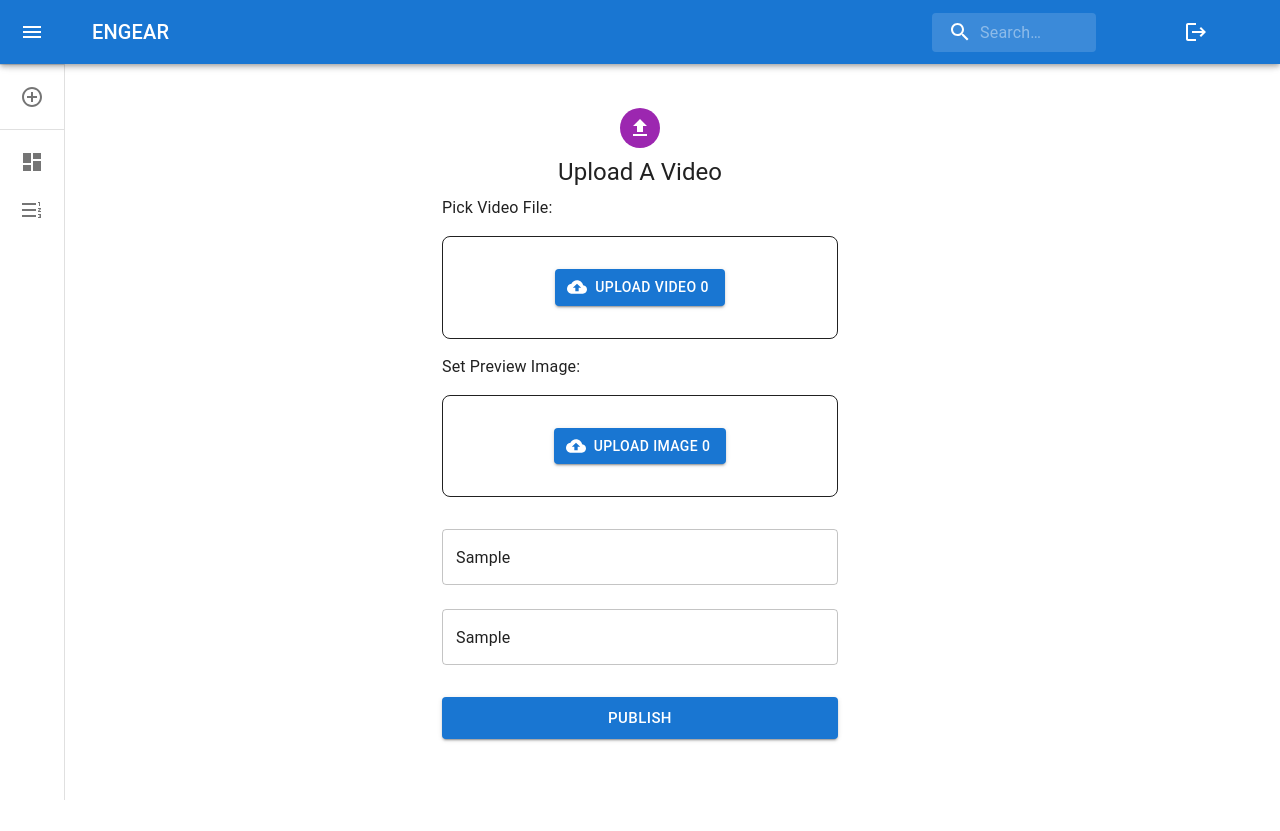
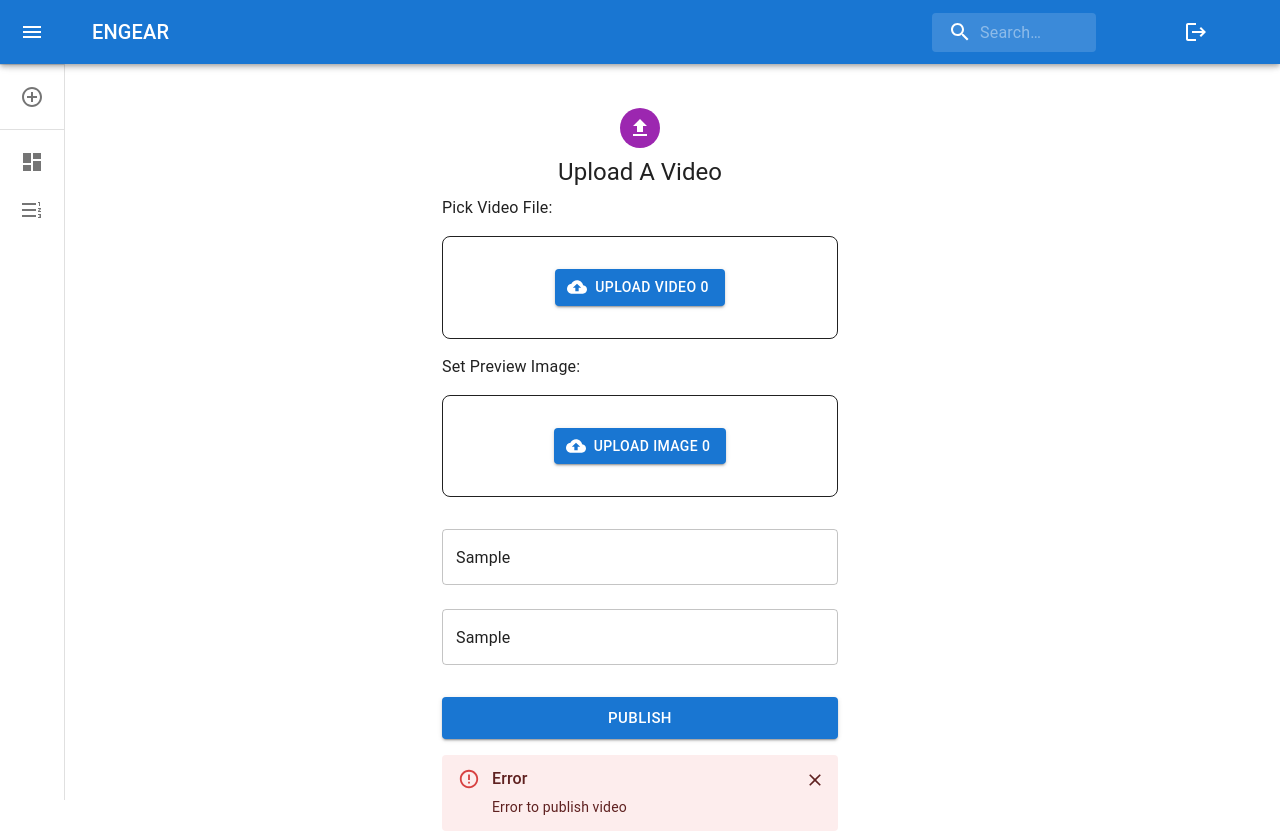
Before and after one commit to themolinario/engear, a React (Vite) app in the folder frontend/: page /add-video in a window 1280 px wide. Both pictures are taken after typing "Sample", "Sample" into the empty fields and a click on the button "PUBLISH". Before the commit the page ends 800 px from the top, so only its background shows below. Built offline with nearby package versions, Linux system fonts and the light colour scheme; no server answers.

Commit message:
feta: added alert message to upload video

```diff
--- /dev/null
+++ b/frontend/src/components/basic/AlertMessage.tsx
@@ -0,0 +1,15 @@
+import { Alert, AlertTitle } from "@mui/material";
+
+export function AlertMessage({ error, setError }: { error: { isActive: boolean, message: string }, setError: any }) {
+  const isActive = error.isActive;
+  const message = error.message;
+
+  if (isActive) {
+    return <Alert severity="error" onClose={() => {setError(false)}}>
+      <AlertTitle>Error</AlertTitle>
+      {message}
+    </Alert>;
+  }
+
+  return <></>;
+}
--- a/frontend/src/pages/AddVideoPage/index.tsx
+++ b/frontend/src/pages/AddVideoPage/index.tsx
@@ -21,6 +21,7 @@ import { useNavigate } from "react-router-dom";
 import { LinearProgress } from "@mui/material";
 import { styled } from "@mui/material/styles";
 import CloudUploadIcon from "@mui/icons-material/CloudUpload";
+import { AlertMessage } from "../../components/basic/AlertMessage.tsx";
 
 
 export function AddVideoPage() {
@@ -34,11 +35,17 @@ export function AddVideoPage() {
   const [videoURL, setVideoURL] = useState("");
   const [imgURL, setImgURL] = useState("");
   const navigate = useNavigate();
+  const [error, setError] = useState({ isActive: false, message: "" });
 
   const uploadVideoMutation = useMutation({
     mutationFn: (video: Partial<IVideo>) => postVideo(video),
     onSuccess: (res) => {
       navigate(`/${res.data._id}`);
+    },
+    onError: (error) => {
+      setError({ isActive: true, message: "Error to publish video" });
+      console.log("error", error);
+
     }
   });
 
@@ -50,7 +57,6 @@ export function AddVideoPage() {
       videoUrl: videoURL,
       imgUrl: imgURL
     });
-
   };
 
   useEffect(() => {
@@ -178,14 +184,14 @@ export function AddVideoPage() {
           </Box>
           <TextField
             id="title"
-            placeholder="Inserisci titolo"
+            placeholder="Insert title"
             fullWidth
             margin="normal"
             onChange={e => setTitle(e.target.value)}
           />
           <TextField
             id="description"
-            placeholder="Inserisci descrizione"
+            placeholder="Insert description"
             multiline
             maxRows={4}
             fullWidth
@@ -203,6 +209,8 @@ export function AddVideoPage() {
           </Button>
         </Box>
       </Box>
+
+      <AlertMessage error={error} setError={setError}></AlertMessage>
     </Container>
   );
 }
```
